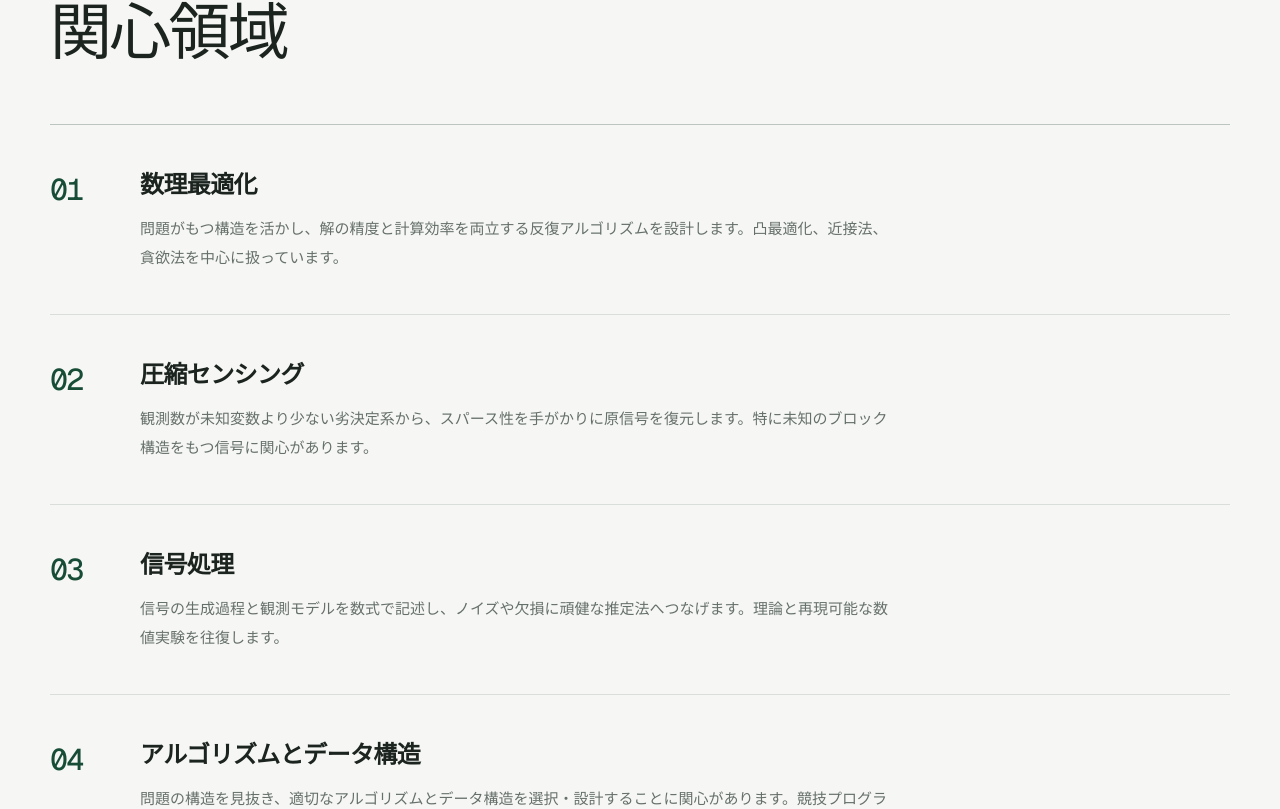
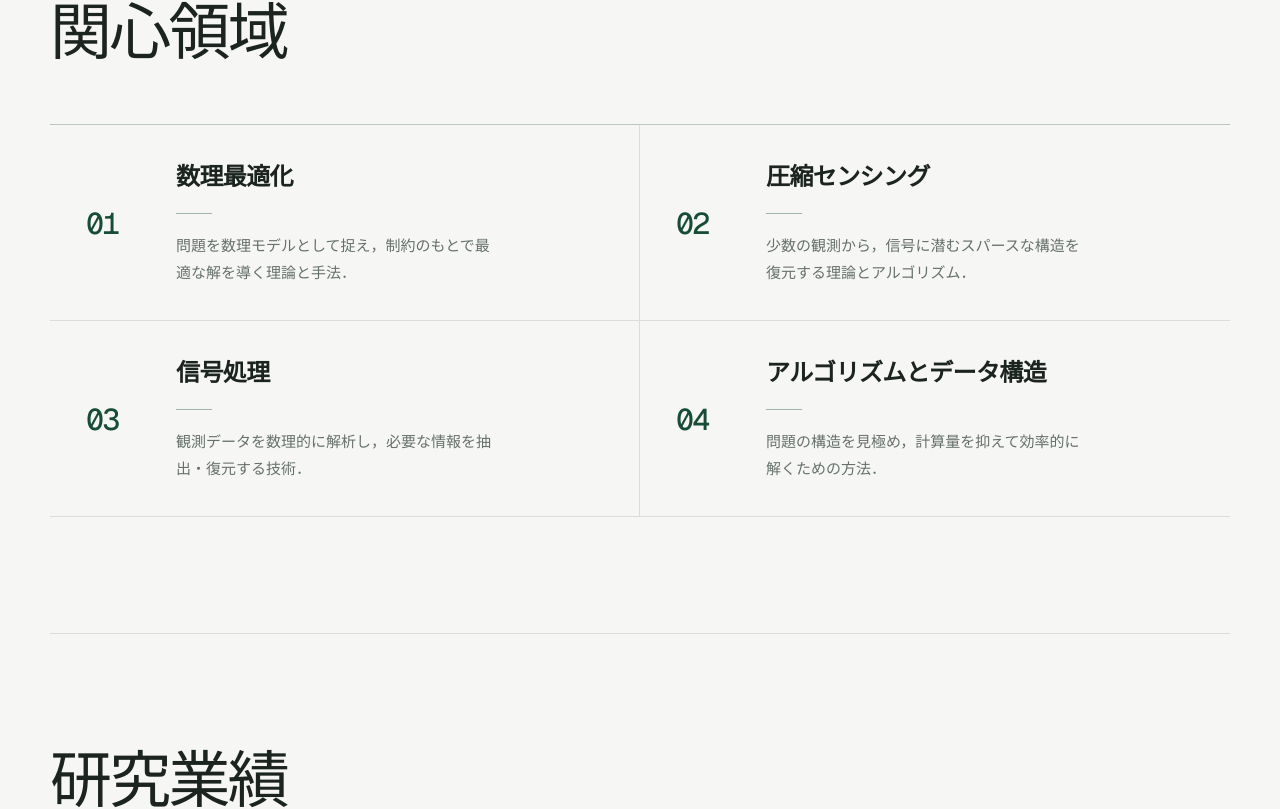
Before and after one commit to toufu-24/portfolio, a Next.js app: page / in a window 1280 px wide. Shown: the part 916-1725 px from the top of the page. Built offline with nearby package versions, Linux system fonts and the light colour scheme.

Commit message:
Refine research section layout and descriptions

```diff
--- a/app/globals.css
+++ b/app/globals.css
@@ -104,7 +104,7 @@ a {
   height: 68px;
   margin-inline: auto;
   display: flex;
-  align-items: center;
+  align-items: start;
   justify-content: space-between;
 }
 
@@ -350,19 +350,33 @@ a {
 
 /* Research */
 .research-list {
+  display: grid;
+  grid-template-columns: repeat(2, minmax(0, 1fr));
   border-top: 1px solid var(--line-strong);
 }
 
 .research-row {
-  padding-block: 42px;
+  position: relative;
+  min-height: 166px;
+  padding: 34px 36px;
   display: grid;
   grid-template-columns: 62px minmax(0, 1fr);
   gap: 28px;
+  align-items: center;
   border-bottom: 1px solid var(--line);
+  transition: background-color 180ms ease;
+}
+
+.research-row:nth-child(odd) {
+  border-right: 1px solid var(--line);
+}
+
+.research-row:hover {
+  background: rgba(23, 76, 55, 0.025);
 }
 
 .research-number {
-  padding-top: 0;
+  padding-top: 1px;
   color: var(--green);
   font-family: var(--font-geist-mono), ui-monospace, monospace;
   font-size: 30px;
@@ -377,12 +391,25 @@ a {
   letter-spacing: -0.025em;
 }
 
-.research-copy > p:last-child {
-  max-width: 760px;
-  margin: 12px 0 0;
+.research-copy p {
+  max-width: 320px;
+  margin: 18px 0 0;
   color: var(--muted);
   font-size: 15px;
-  line-height: 1.9;
+  font-weight: 400;
+  line-height: 1.8;
+}
+
+.research-line {
+  display: block;
+  width: 36px;
+  height: 1px;
+  margin-top: 18px;
+  background: #9fb4aa;
+}
+
+.research-row:hover .research-line {
+  background: var(--green);
 }
 
 /* Publications */
@@ -906,10 +933,20 @@ a {
     margin-bottom: 42px;
   }
 
+  .research-list {
+    display: block;
+  }
+
   .research-row {
+    min-height: 0;
     padding-block: 34px;
     grid-template-columns: 34px minmax(0, 1fr);
     gap: 14px;
+    border-right: 0;
+  }
+
+  .research-row:nth-child(odd) {
+    border-right: 0;
   }
 
   .publication-row {
--- a/app/page.tsx
+++ b/app/page.tsx
@@ -13,26 +13,22 @@ const researchAreas = [
   {
     index: "01",
     title: "数理最適化",
-    description:
-      "問題がもつ構造を活かし、解の精度と計算効率を両立する反復アルゴリズムを設計します。凸最適化、近接法、貪欲法を中心に扱っています。",
+    description: "問題を数理モデルとして捉え，制約のもとで最適な解を導く理論と手法．",
   },
   {
     index: "02",
     title: "圧縮センシング",
-    description:
-      "観測数が未知変数より少ない劣決定系から、スパース性を手がかりに原信号を復元します。特に未知のブロック構造をもつ信号に関心があります。",
+    description: "少数の観測から，信号に潜むスパースな構造を復元する理論とアルゴリズム．",
   },
   {
     index: "03",
     title: "信号処理",
-    description:
-      "信号の生成過程と観測モデルを数式で記述し、ノイズや欠損に頑健な推定法へつなげます。理論と再現可能な数値実験を往復します。",
+    description: "観測データを数理的に解析し，必要な情報を抽出・復元する技術．",
   },
   {
     index: "04",
     title: "アルゴリズムとデータ構造",
-    description:
-      "問題の構造を見抜き、適切なアルゴリズムとデータ構造を選択・設計することに関心があります。競技プログラミングを通じて、計算量を意識した効率的な問題解決力を磨いています。",
+    description: "問題の構造を見極め，計算量を抑えて効率的に解くための方法．",
   },
 ]
 
@@ -84,6 +80,7 @@ export default function Home() {
               <div className="research-number">{area.index}</div>
               <div className="research-copy">
                 <h3>{area.title}</h3>
+                <span className="research-line" aria-hidden="true" />
                 <p>{area.description}</p>
               </div>
             </article>
```
